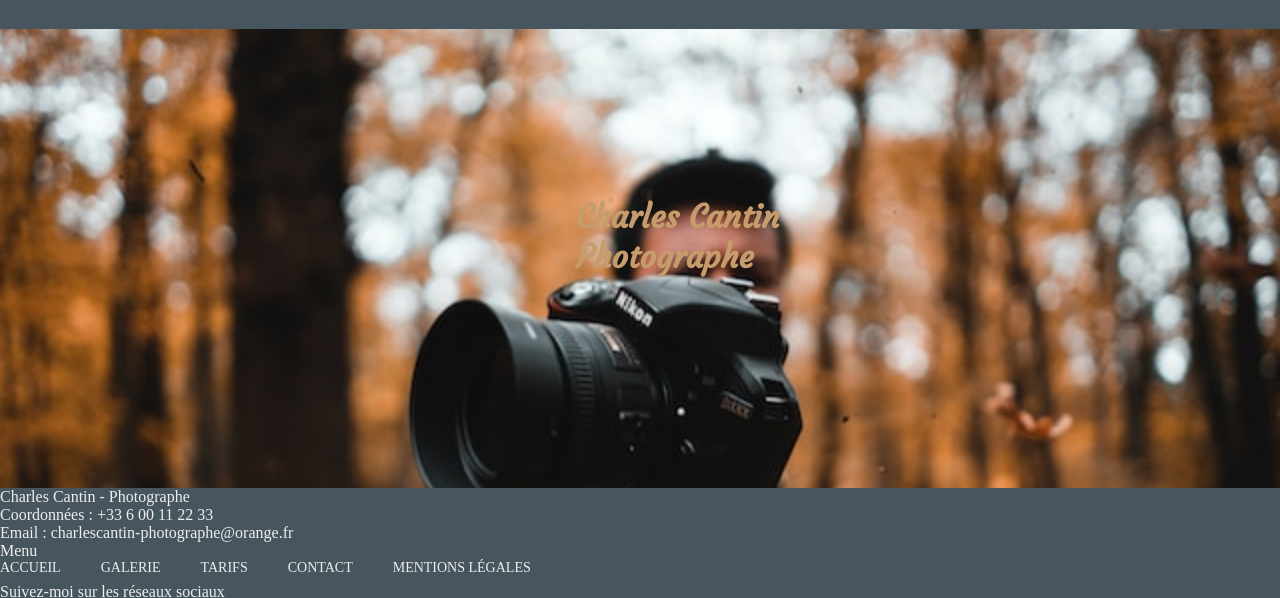
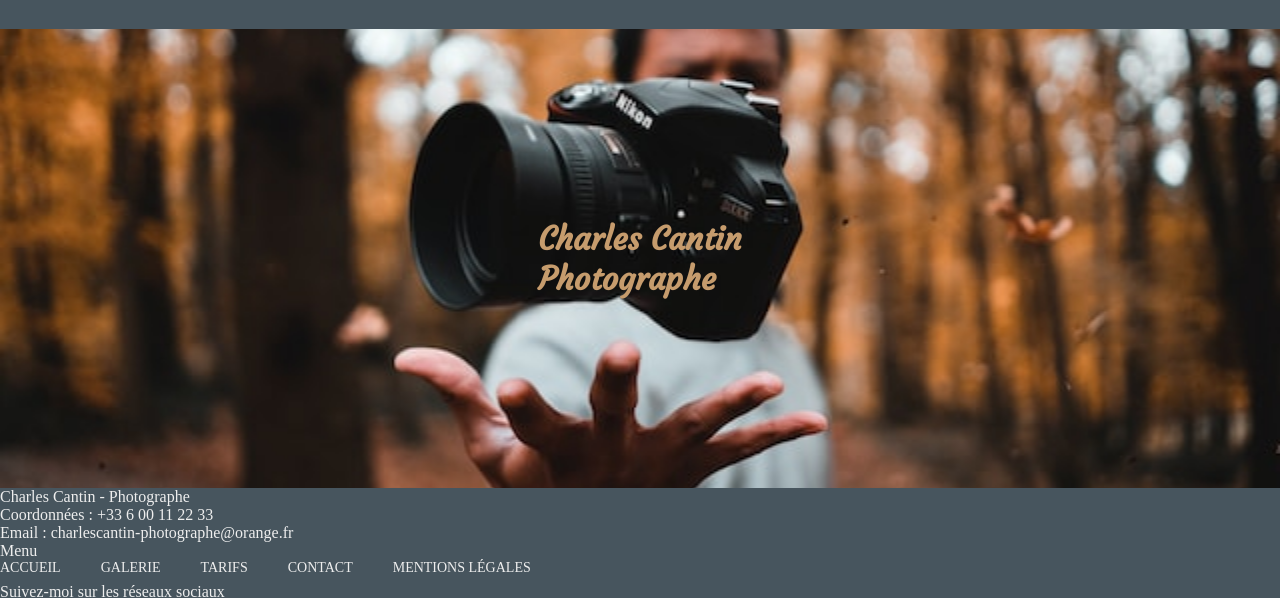
Before and after one commit to Maea-M/charlescantin, an Eleventy site: page src/index.njk in a window 1280 px wide. Shown: the part 163-761 px from the top of the page. Built offline with nearby package versions, Linux system fonts and the light colour scheme; Eleventy itself is replaced by a stand-in of ours; files that its build step writes are made by us from their sources; a web font is replaced by a local one.

Commit message:
#12: add flex for main in homepage

```diff
--- a/src/_data/site.json
+++ /dev/null
@@ -1,3 +0,0 @@
-{
-    "title": "Charles Cantin | Photographe"
-}
--- a/src/css/style.css
+++ b/src/css/style.css
@@ -72,27 +72,27 @@
     background-color: #47555E;
     color: #EEEEEE;
     width: 100vw;
-    position: fixed;
     bottom: 0;
     left: 0;
 }
 
 /*---------- Specific : Home page ----------*/
-main {
-    width: 100vw;
-}
-
-.main__image {
-    width: 100vw;
-    background: cover-fit;
-    position: absolute;
+.main {
+    display: flex;
+    align-items: center;
+    justify-content: center;
+    position: relative;
+    top: 0;
+    left: 0;
+    width: 100%;
+    height: 100%;
+    background-image: url("../assets/photoaccueil.jpg");
+    background-repeat: no-repeat;
+    background-size: cover;
+    background-position: center;
 }
 
 .main__title {
     color: #C69C6D;
     font-family: 'Courgette', cursive;
-    position: absolute;
-    z-index: 2;
-    top: 45%;
-    left: 45%;
 }
--- a/src/index.njk
+++ b/src/index.njk
@@ -1,9 +1,6 @@
 ---
 layout: layout.njk
 ---
-<main>
-    <img class="main__image" src="assets/photoaccueil.jpg">
-
+<main class="main">
     <h1 class="main__title">Charles Cantin</br>Photographe</h1>
-
 </main>
```
Also changed, not shown: 2 other files.
